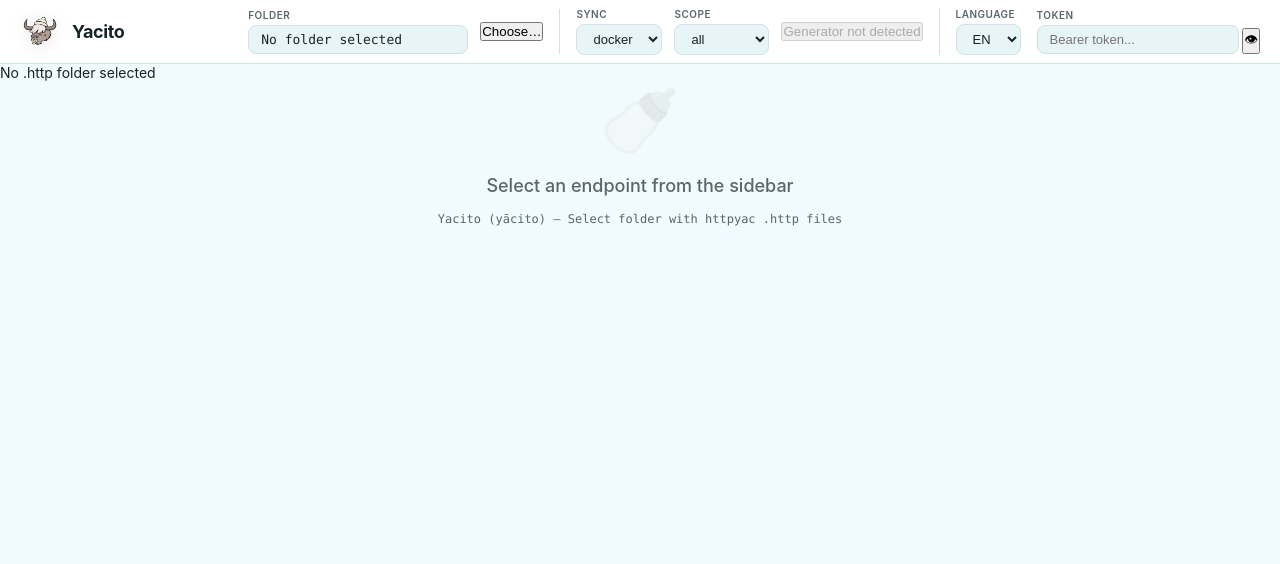
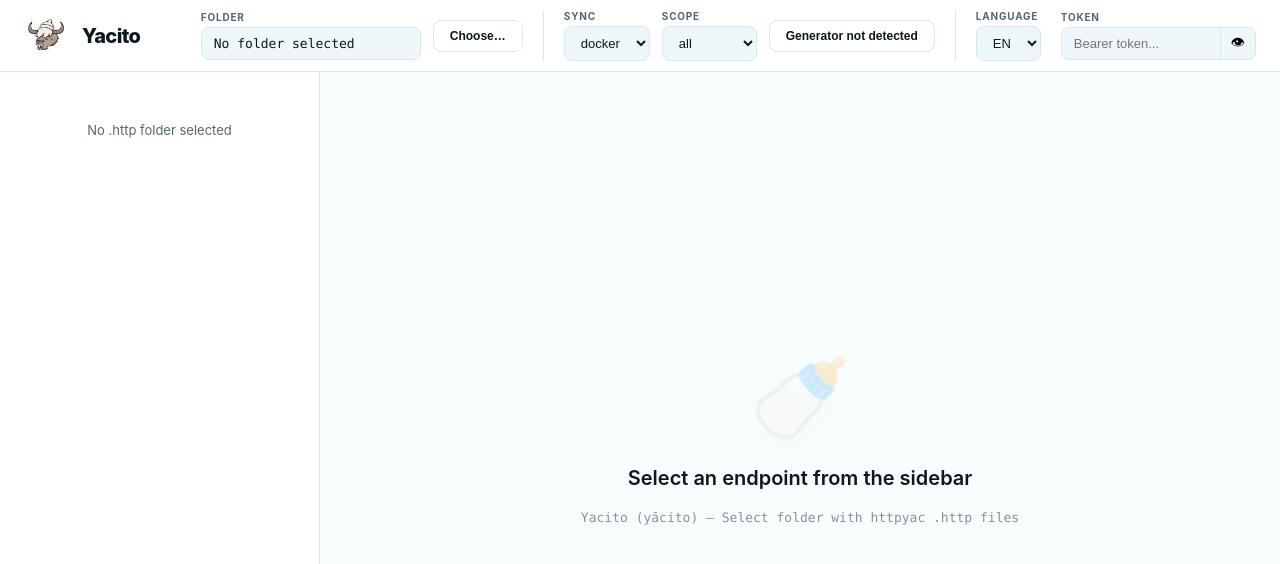
Before and after one commit to guidonaselli/yacito, a SvelteKit app: page / in a window 1280 px wide. Shown: the top 564 px of the page. Built offline with nearby package versions, Linux system fonts and the light colour scheme.

Commit message:
style: modernize UI with softer shadows, better contrast, and evolved layout

```diff
--- a/src/routes/+page.svelte
+++ b/src/routes/+page.svelte
@@ -474,28 +474,29 @@
 
 <style>
   :root {
-    /* Color Strategy: Restrained (Soft Baby Blue/Teal) */
-    --color-bg: oklch(98% 0.01 210);
+    /* Evolved Soft UI Palette - Modern & Baby-Easy */
+    --color-bg: oklch(99% 0.005 220);
     --color-surface: oklch(100% 0 0);
-    --color-surface-alt: oklch(96% 0.015 210);
-    --color-border: oklch(90% 0.02 210);
-    --color-text: oklch(25% 0.02 210);
-    --color-text-dim: oklch(50% 0.02 210);
+    --color-surface-alt: oklch(97% 0.01 220);
+    --color-border: oklch(92% 0.015 220);
+    --color-text: oklch(20% 0.02 220);
+    --color-text-dim: oklch(50% 0.02 220);
 
-    --color-primary: oklch(70% 0.15 220);
-    --color-primary-hover: oklch(65% 0.16 220);
+    --color-primary: oklch(65% 0.14 225);
+    --color-primary-hover: oklch(60% 0.15 225);
     --color-primary-text: oklch(100% 0 0);
 
-    --color-accent: oklch(75% 0.1 180); /* Teal accent */
-    --color-danger: oklch(65% 0.18 30); /* Coral for errors */
-    --color-success: oklch(75% 0.15 150);
+    --color-accent: oklch(75% 0.12 180);
+    --color-danger: oklch(65% 0.16 30);
+    --color-success: oklch(70% 0.14 145);
 
-    --radius-base: 12px;
+    --radius-base: 14px;
     --radius-sm: 8px;
-    --radius-lg: 16px;
+    --radius-lg: 20px;
 
     --spacing-base: 8px;
-    --shadow-soft: 0 4px 12px -2px oklch(20% 0.02 210 / 0.05);
+    /* Modern Multi-layer Shadow */
+    --shadow-soft: 0 2px 4px oklch(0% 0 0 / 0.02), 0 8px 16px -4px oklch(220% 0.05 220 / 0.04);
   }
 
   :global(*, *::before, *::after) { box-sizing: border-box; margin: 0; padding: 0; }
@@ -506,44 +507,45 @@
     font-size: 14px;
     height: 100vh;
     overflow: hidden;
+    -webkit-font-smoothing: antialiased;
   }
 
   .app { display: flex; flex-direction: column; height: 100vh; }
 
   header {
     display: flex; align-items: center; justify-content: space-between;
-    padding: 0 20px; height: 64px;
+    padding: 0 24px; height: 72px;
     background: var(--color-surface);
     border-bottom: 1px solid var(--color-border);
     flex-shrink: 0;
     z-index: 10;
+    box-shadow: 0 1px 2px oklch(0% 0 0 / 0.02);
   }
 
   .brand {
-    display: flex; align-items: center; gap: 12px;
-    font-weight: 700; font-size: 18px; color: var(--color-text);
-    letter-spacing: -0.02em;
+    display: flex; align-items: center; gap: 14px;
+    font-weight: 800; font-size: 20px; color: var(--color-text);
+    letter-spacing: -0.03em;
   }
   .brand img {
-    width: 40px; height: 40px; object-fit: contain;
-    filter: drop-shadow(0 2px 8px oklch(0% 0 0 / 0.1));
+    width: 44px; height: 44px; object-fit: contain;
   }
 
-  .toolbar { display: flex; align-items: center; gap: 16px; min-width: 0; }
+  .toolbar { display: flex; align-items: center; gap: 20px; min-width: 0; }
   .field { display: flex; flex-direction: column; gap: 4px; }
   .field > span {
     font-size: 10px;
     color: var(--color-text-dim);
     text-transform: uppercase;
-    font-weight: 600;
-    letter-spacing: 0.05em;
+    font-weight: 700;
+    letter-spacing: 0.08em;
   }
 
   .folder-group, .resync-group {
     display: flex; align-items: center; gap: 12px;
-    padding-right: 16px; border-right: 1px solid var(--color-border);
+    padding-right: 20px; border-right: 1.5px solid var(--color-border);
   }
-  .folder-field input { width: 220px; font-family: ui-monospace, SFMono-Regular, Menlo, Monaco, Consolas, monospace; font-size: 11px; }
+  .folder-field input { width: 220px; font-family: ui-monospace, SFMono-Regular, Menlo, Monaco, Consolas, monospace; font-size: 11px; font-weight: 500; }
 
   /* Accessibility: Focus States */
   :global(*:focus-visible) {
@@ -551,97 +553,217 @@
     outline-offset: 2px;
   }
 
-  /* Smooth Transitions */
+  /* Modern Inputs & Buttons */
   button, select, input, .ep-btn {
     transition: all 200ms cubic-bezier(0.4, 0, 0.2, 1);
   }
 
   select, input[type="text"], input[type="password"] {
     background-color: var(--color-surface-alt);
-    border: 1px solid var(--color-border);
+    border: 1.5px solid var(--color-border);
     border-radius: var(--radius-sm);
     color: var(--color-text);
-    padding: 6px 12px;
+    padding: 8px 12px;
     font-size: 13px;
     outline: none;
   }
   select:focus, input:focus {
     border-color: var(--color-primary);
     background-color: var(--color-surface);
-    box-shadow: 0 0 0 3px oklch(var(--color-primary) / 0.15);
+    box-shadow: 0 0 0 4px oklch(var(--color-primary) / 0.1);
+  }
+
+  .folder-btn, .resync-btn {
+    background: var(--color-surface);
+    color: var(--color-text);
+    border: 1.5px solid var(--color-border);
+    border-radius: var(--radius-sm);
+    padding: 8px 16px;
+    font-size: 12px;
+    font-weight: 700;
+    cursor: pointer;
+    white-space: nowrap;
+  }
+  .folder-btn:hover:not(:disabled), .resync-btn:hover:not(:disabled) {
+    border-color: var(--color-primary);
+    color: var(--color-primary);
+    background: var(--color-surface-alt);
+  }
+
+  .token-wrap { display: flex; align-items: stretch; }
+  .token-wrap input { width: 160px; border-radius: var(--radius-sm) 0 0 var(--radius-sm); }
+  .toggle-vis {
+    background: var(--color-surface-alt);
+    border: 1.5px solid var(--color-border);
+    border-left: none;
+    border-radius: 0 var(--radius-sm) var(--radius-sm) 0;
+    padding: 0 10px;
+    cursor: pointer;
+    font-size: 14px;
+    display: flex;
+    align-items: center;
+  }
+
+  main { display: flex; flex: 1; overflow: hidden; }
+
+  aside {
+    width: 320px; min-width: 240px;
+    background: var(--color-surface);
+    border-right: 1px solid var(--color-border);
+    overflow-y: auto;
+    flex-shrink: 0;
+    padding: 16px 8px;
+  }
+
+  .hint { padding: 32px 24px; color: var(--color-text-dim); font-size: 13px; line-height: 1.6; text-align: center; }
+  .hint code { font-size: 11px; color: var(--color-primary); background: var(--color-surface-alt); padding: 2px 6px; border-radius: 4px; font-weight: 600; }
+
+  .svc-block { margin-bottom: 8px; }
+  .svc-btn {
+    display: flex; align-items: center; gap: 10px; width: 100%;
+    padding: 12px 16px; background: none; border: none;
+    color: var(--color-text); cursor: pointer; font-size: 14px; font-weight: 700; text-align: left;
+    border-radius: var(--radius-sm);
+  }
+  .svc-btn:hover { background: var(--color-surface-alt); }
+  .chevron { font-size: 12px; color: var(--color-text-dim); width: 16px; text-align: center; transition: transform 0.2s; }
+  .badge {
+    margin-left: auto; font-size: 11px; color: var(--color-text-dim);
+    background: var(--color-surface-alt); border-radius: 12px; padding: 2px 10px; font-weight: 600;
+  }
+
+  .ep-btn {
+    display: flex; align-items: center; gap: 12px; width: 100%;
+    padding: 10px 16px 10px 36px; background: none; border: none;
+    color: var(--color-text-dim); cursor: pointer; font-size: 13px; text-align: left;
+    border-radius: var(--radius-sm);
+    margin-top: 2px;
+  }
+  .ep-btn:hover { background: var(--color-bg); color: var(--color-text); }
+  .ep-btn.active {
+    background: oklch(var(--color-primary) / 0.08);
+    color: var(--color-primary);
+    font-weight: 700;
+  }
+
+  .mtag {
+    font-size: 9px; font-weight: 800; letter-spacing: 0.08em;
+    min-width: 44px; text-align: center; padding: 3px 6px;
+    border-radius: 6px; background: var(--color-surface-alt);
+    border: 1.5px solid currentColor;
+    flex-shrink: 0;
+  }
+  .mtag.lg { font-size: 11px; padding: 5px 12px; min-width: 68px; }
+
+  .epath {
+    font-family: ui-monospace, SFMono-Regular, Menlo, Monaco, Consolas, monospace;
+    font-size: 12px; overflow: hidden; text-overflow: ellipsis; white-space: nowrap;
+    font-weight: 500;
+  }
+
+  .panel { flex: 1; display: flex; flex-direction: column; overflow: hidden; background: var(--color-bg); }
+
+  .req-bar {
+    display: flex; align-items: center; gap: 16px;
+    padding: 24px 32px; background: var(--color-surface);
+    border-bottom: 1px solid var(--color-border); flex-shrink: 0;
+  }
+  .req-path {
+    font-family: ui-monospace, SFMono-Regular, Menlo, Monaco, Consolas, monospace;
+    font-size: 18px; flex: 1; color: var(--color-text); font-weight: 600;
+    letter-spacing: -0.02em;
   }
 
   .send-btn {
     background: var(--color-primary); color: var(--color-primary-text);
     border: none; border-radius: var(--radius-sm);
-    padding: 10px 28px; font-size: 14px; font-weight: 700; cursor: pointer;
-    box-shadow: 0 4px 6px -1px oklch(var(--color-primary) / 0.2), 0 2px 4px -2px oklch(var(--color-primary) / 0.1);
+    padding: 10px 32px; font-size: 14px; font-weight: 800; cursor: pointer;
+    box-shadow: 0 4px 12px oklch(var(--color-primary) / 0.2);
   }
   .send-btn:hover:not(:disabled) {
     background: var(--color-primary-hover);
-    transform: translateY(-1px);
-    box-shadow: 0 10px 15px -3px oklch(var(--color-primary) / 0.25);
+    transform: translateY(-1.5px);
+    box-shadow: 0 8px 20px oklch(var(--color-primary) / 0.25);
   }
   .send-btn:active:not(:disabled) { transform: translateY(0); }
+  .send-btn:disabled { opacity: 0.5; cursor: not-allowed; box-shadow: none; }
+  .send-btn.secondary { background: var(--color-surface-alt); color: var(--color-text); box-shadow: none; border: 1.5px solid var(--color-border); }
+  .send-btn.secondary:hover:not(:disabled) { border-color: var(--color-primary); color: var(--color-primary); }
 
-  .ep-btn.active {
-    background: oklch(var(--color-primary) / 0.08);
-    color: var(--color-primary);
-    font-weight: 600;
-    border-left: 3px solid var(--color-primary);
-    padding-left: 37px; /* Adjust for border */
+  .dirty-pill {
+    color: var(--color-danger); border: 1.5px solid oklch(var(--color-danger) / 0.2); background: oklch(var(--color-danger) / 0.05);
+    border-radius: 999px; padding: 3px 12px; font-size: 11px; font-weight: 700;
+    text-transform: uppercase; letter-spacing: 0.05em;
+  }
+
+  .req-name {
+    padding: 12px 32px 16px; font-size: 13px; color: var(--color-text-dim);
+    font-family: ui-monospace, SFMono-Regular, Menlo, Monaco, Consolas, monospace;
+    background: var(--color-surface); flex-shrink: 0;
+    font-weight: 500;
   }
 
   .editor-card, .resp, .sync-log {
-    border: 1px solid var(--color-border);
-    border-radius: var(--radius-lg);
-    background: var(--color-surface);
+    display: flex; flex-direction: column;
+    margin: 24px 32px 0; border: 1px solid var(--color-border); border-radius: var(--radius-lg);
+    background: var(--color-surface); overflow: hidden;
     box-shadow: var(--shadow-soft);
-    transition: transform 200ms ease, box-shadow 200ms ease;
   }
   .editor-card:focus-within {
-    box-shadow: 0 12px 20px -5px oklch(20% 0.02 210 / 0.08);
+    box-shadow: 0 12px 30px -10px oklch(220% 0.1 220 / 0.08);
+    border-color: var(--color-primary);
   }
+
+  .editor-head, .resp-head, .sync-log-head {
+    display: flex; align-items: center; justify-content: space-between;
+    padding: 14px 20px; background: var(--color-surface-alt); border-bottom: 1px solid var(--color-border);
+    font-size: 11px; color: var(--color-text-dim); font-weight: 800; text-transform: uppercase;
+    letter-spacing: 0.1em;
+  }
+  .editor-actions { display: flex; align-items: center; gap: 12px; font-weight: 600; text-transform: none; letter-spacing: normal; }
+  .editor-actions button {
+    background: var(--color-surface); color: var(--color-text); border: 1.5px solid var(--color-border); border-radius: 6px;
+    padding: 4px 12px; cursor: pointer; font-size: 12px; font-weight: 700;
+  }
+  .editor-actions button:hover:not(:disabled) { border-color: var(--color-primary); color: var(--color-primary); }
+
+  textarea {
+    width: 100%; height: 280px; resize: vertical; min-height: 120px; max-height: 45vh;
+    background: var(--color-surface); color: var(--color-text); border: none; outline: none; padding: 20px;
+    font-family: 'JetBrains Mono', 'Fira Code', 'Cascadia Code', monospace;
+    font-size: 13px; line-height: 1.7;
+  }
+
+  .resp { flex: 1; margin: 24px 32px; }
   .resp.resp-err { border-color: oklch(var(--color-danger) / 0.3); }
 
-  .resp-head, .sync-log-head {
-    display: flex; align-items: center; justify-content: space-between;
-    padding: 12px 16px; background: var(--color-surface-alt); border-bottom: 1px solid var(--color-border);
-    font-size: 11px; color: var(--color-text-dim); font-weight: 700; text-transform: uppercase;
-    letter-spacing: 0.05em; flex-shrink: 0;
-  }
-  .ok { color: var(--color-success); font-weight: 700; }
-  .err { color: var(--color-danger); font-weight: 700; }
+  .ok { color: var(--color-success); font-weight: 800; }
+  .err { color: var(--color-danger); font-weight: 800; }
 
   .out {
-    flex: 1; overflow: auto; padding: 16px;
+    flex: 1; overflow: auto; padding: 20px;
     font-family: 'JetBrains Mono', 'Fira Code', 'Cascadia Code', monospace;
-    font-size: 13px; line-height: 1.6; white-space: pre-wrap; word-break: break-word;
+    font-size: 13px; line-height: 1.7; white-space: pre-wrap; word-break: break-word;
   }
   .ok-out { color: var(--color-text); }
   .err-out {
     color: var(--color-danger); background: oklch(var(--color-danger) / 0.02);
-    border-bottom: 1px solid var(--color-border); flex-shrink: 0; max-height: 30%;
+    border-bottom: 1px solid var(--color-border); flex-shrink: 0; max-height: 35%;
   }
 
-  .sync-log {
-    display: flex; flex-direction: column; overflow: hidden;
-    margin: 0 24px 20px; border: 1px solid var(--color-border); border-radius: var(--radius-lg);
-    max-height: 240px; flex-shrink: 0; background: var(--color-surface);
-    box-shadow: var(--shadow-soft);
-  }
-  .sync-log .out { max-height: 180px; flex: 0 1 auto; }
+  .sync-log { margin: 0 32px 24px; max-height: 260px; flex-shrink: 0; }
+  .sync-log .out { max-height: 200px; flex: 0 1 auto; }
 
   .status-msg {
-    padding: 48px 24px; text-align: center; color: var(--color-text-dim); font-style: italic;
+    padding: 64px 32px; text-align: center; color: var(--color-text-dim); font-style: italic; font-size: 15px;
   }
-  .idle { flex: 1; display: flex; align-items: center; justify-content: center; font-size: 16px; }
+  .idle { flex: 1; display: flex; align-items: center; justify-content: center; font-size: 18px; font-weight: 500; opacity: 0.6; }
 
   .empty-panel {
     flex: 1; display: flex; flex-direction: column;
-    align-items: center; justify-content: center; gap: 16px; color: var(--color-text-dim);
+    align-items: center; justify-content: center; gap: 20px; color: var(--color-text-dim);
   }
-  .empty-icon { font-size: 64px; opacity: 0.15; filter: grayscale(1); }
-  .empty-panel p { font-size: 18px; font-weight: 500; }
-  .empty-panel small { font-family: ui-monospace, SFMono-Regular, Menlo, Monaco, Consolas, monospace; font-size: 12px; }
+  .empty-icon { font-size: 80px; opacity: 0.2; filter: drop-shadow(0 10px 20px oklch(0% 0 0 / 0.1)); }
+  .empty-panel p { font-size: 20px; font-weight: 600; color: var(--color-text); }
+  .empty-panel small { font-family: ui-monospace, SFMono-Regular, Menlo, Monaco, Consolas, monospace; font-size: 13px; opacity: 0.7; }
 </style>
```
